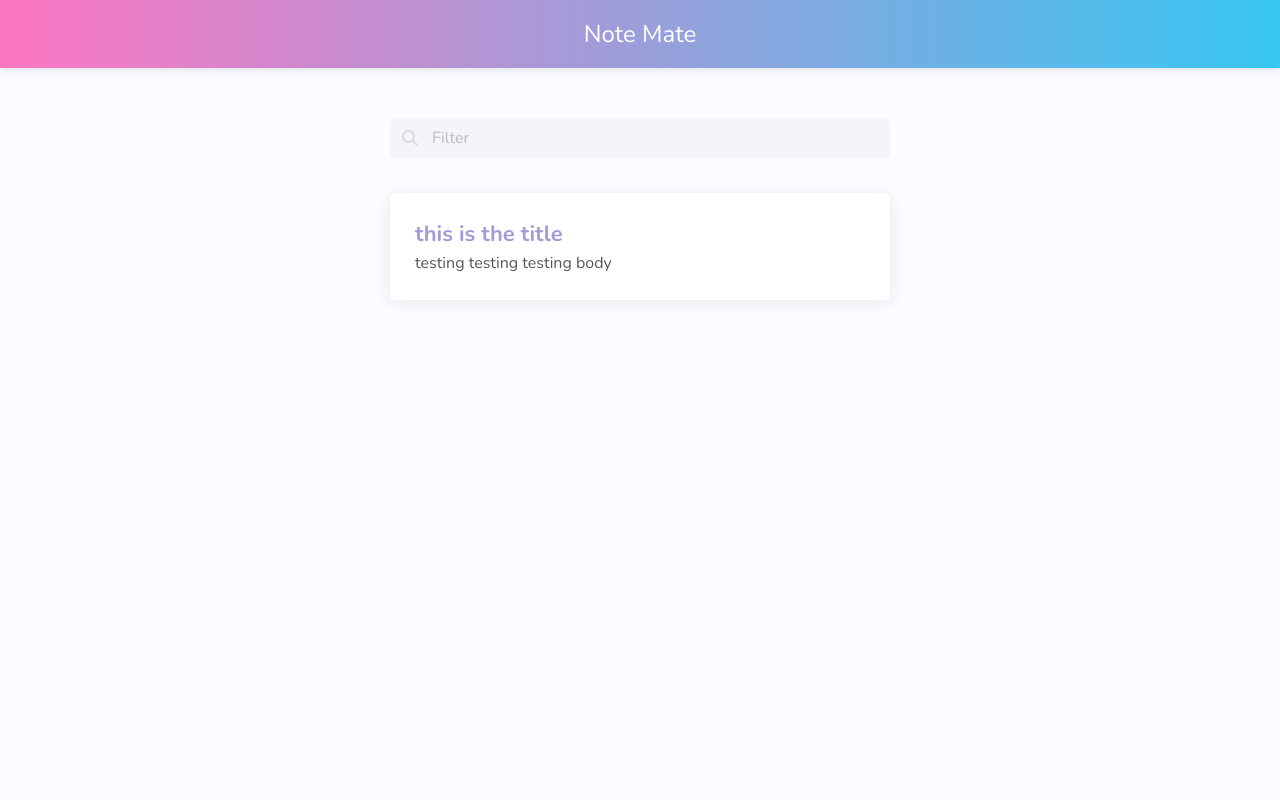
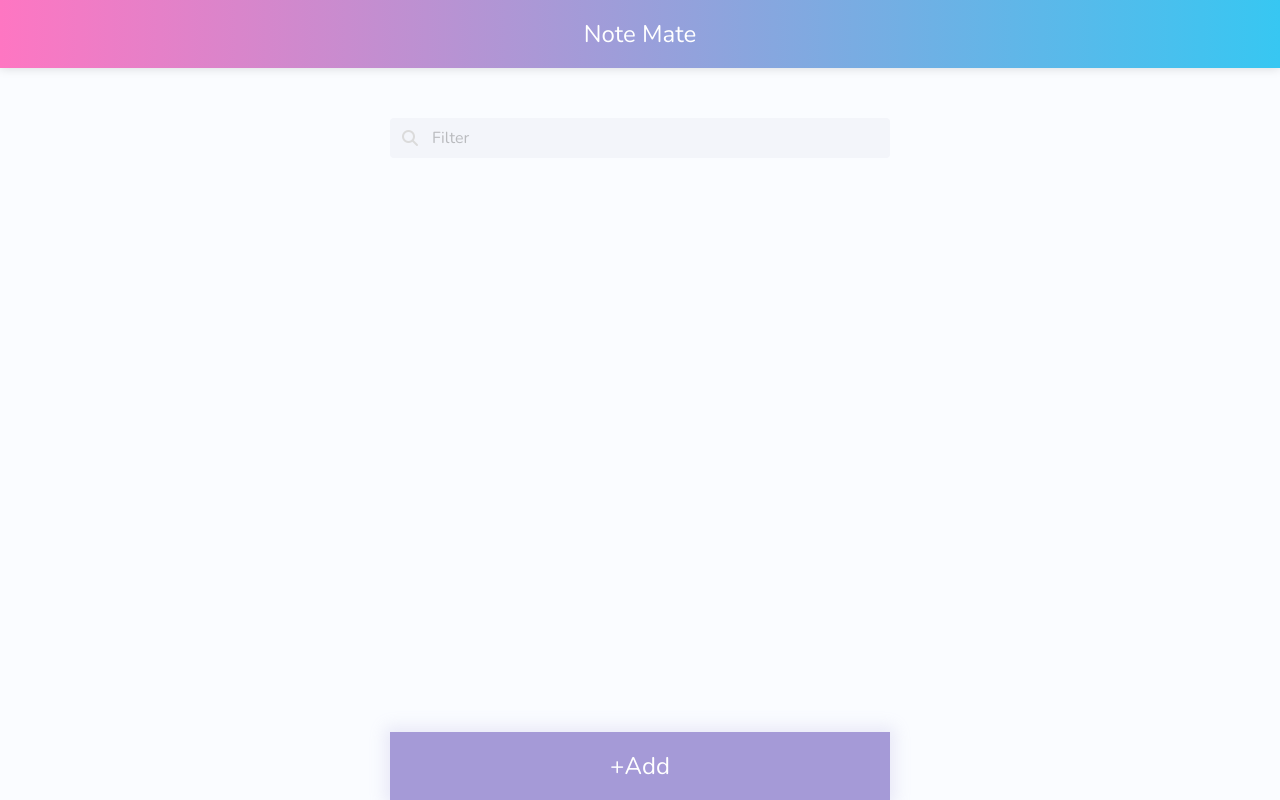
Before and after one commit to santiagoejm/angular_notes-app, an Angular app: page / in a window 1280 px wide. Built offline with nearby package versions, Linux system fonts and the light colour scheme.

Commit message:
adding new notes from detail page, canceling and routing to home

```diff
--- a/src/app/pages/note-details/note-details.component.html
+++ b/src/app/pages/note-details/note-details.component.html
@@ -24,7 +24,9 @@
 
     <div class="field is-grouped is-pulled-right">
       <div class="control">
-        <button class="button is-text" type="button">Cancel</button>
+        <button class="button is-text" type="button" (click)="cancel()">
+          Cancel
+        </button>
       </div>
 
       <div class="control">
--- a/src/app/pages/note-details/note-details.component.ts
+++ b/src/app/pages/note-details/note-details.component.ts
@@ -1,6 +1,8 @@
 import { Component, OnInit } from '@angular/core';
 import { NgForm } from '@angular/forms';
+import { Router } from '@angular/router';
 import { Note } from 'src/app/shared/note.model';
+import { NotesService } from 'src/app/shared/notes.service';
 
 @Component({
   selector: 'app-note-details',
@@ -10,14 +12,19 @@ import { Note } from 'src/app/shared/note.model';
 export class NoteDetailsComponent implements OnInit {
   note!: Note;
 
-  constructor() { }
+  constructor(private notesService : NotesService, private router: Router) { }
 
   ngOnInit(): void {
     this.note = new Note()
   }
 
   onSubmit(form:NgForm) {
-    console.log(form)
+    this.notesService.add(form.value)
+    this.router.navigateByUrl('/');
+  }
+
+  cancel() {
+    this.router.navigateByUrl('/');
   }
 
 }
--- a/src/app/pages/notes-list/notes-list.component.html
+++ b/src/app/pages/notes-list/notes-list.component.html
@@ -12,8 +12,13 @@
 
   <div class="notes-list">
     <app-note-card
-      [title]="'this is the title'"
-      [body]="'testing testing testing body'"
+      *ngFor="let note of notes"
+      [title]="note.title"
+      [body]="note.body"
     ></app-note-card>
   </div>
+
+  <button class="button floating-add-button is-primary" routerLink="new">
+    +Add
+  </button>
 </div>
--- a/src/app/pages/notes-list/notes-list.component.scss
+++ b/src/app/pages/notes-list/notes-list.component.scss
@@ -1,3 +1,5 @@
+@import "../../../main-styles.scss";
+
 .main-container {
   display: flex;
   flex-direction: column;
@@ -8,9 +10,21 @@
 
 .notes-list {
   margin-top: 35px;
+  margin-bottom: 70px;
 }
 
 app-note-card {
   display: block;
   margin-bottom: 25px;
 }
+
+.floating-add-button {
+  position: fixed;
+  bottom: 0;
+  width: 500px;
+  border-radius: 0;
+  box-shadow: 0px 0px 15px 5px rgba($purple, 0.2);
+
+  height: 68px;
+  font-size: 24px;
+}
--- a/src/app/pages/notes-list/notes-list.component.ts
+++ b/src/app/pages/notes-list/notes-list.component.ts
@@ -1,4 +1,6 @@
 import { Component, OnInit } from '@angular/core';
+import { Note } from 'src/app/shared/note.model';
+import { NotesService } from 'src/app/shared/notes.service';
 
 @Component({
   selector: 'app-notes-list',
@@ -7,9 +9,12 @@ import { Component, OnInit } from '@angular/core';
 })
 export class NotesListComponent implements OnInit {
 
-  constructor() { }
+  notes: Note[] = new Array<Note>();
+
+  constructor(private notesService: NotesService) { }
 
   ngOnInit(): void {
+    this.notes = this.notesService.getAll();
   }
 
 }
--- a/src/app/shared/notes.service.ts
+++ b/src/app/shared/notes.service.ts
@@ -9,6 +9,10 @@ export class NotesService {
   notes: Note[] = new Array<Note>();
 
   constructor() { }
+
+  getAll() {
+    return this.notes;
+  }
 
   get(id: number) {
     return this.notes[id];
@@ -34,5 +38,4 @@ export class NotesService {
     this.notes.splice(id, 1);
   }
 
-
 }
```
